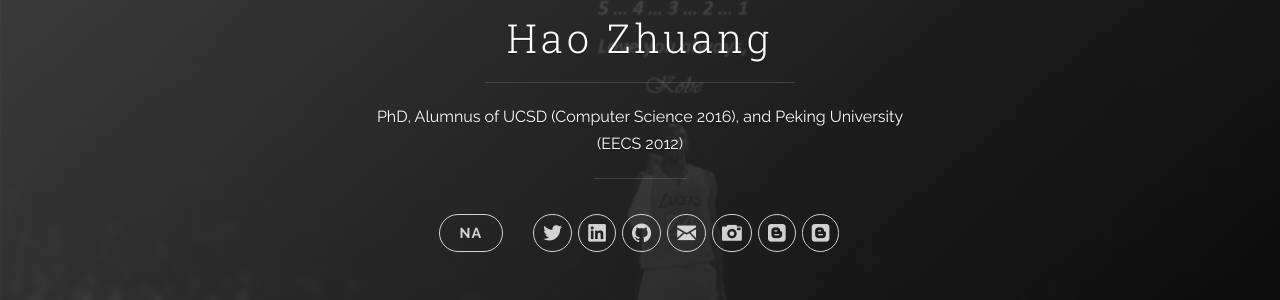
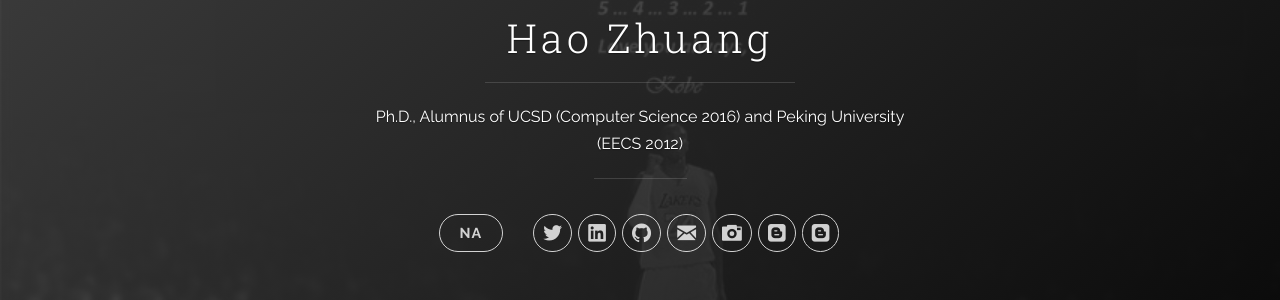
Before and after one commit to zhuangh/zhuangh.github.io, a Jekyll site: the page built from index.html, in a window 1280 px wide. Shown: the part 387-687 px from the top of the page. Built offline with Jekyll 4.4.1, drawn with Linux system fonts in a browser that asks for light colours; nearby versions of some CDN libraries; the list of posts is cut into pages by our own code.

```diff
--- a/_config.yml
+++ b/_config.yml
@@ -1,6 +1,6 @@
 # Site settings
 title: Hao Zhuang
-description: 'PhD, Alumnus of UCSD (Computer Science 2016), and Peking University (EECS 2012)'
+description: 'Ph.D., Alumnus of UCSD (Computer Science 2016) and Peking University (EECS 2012)'
 url: 'http://zhuangh.github.io'
 baseurl: /
 google_analytics: 'UA-111734474-1'
```
